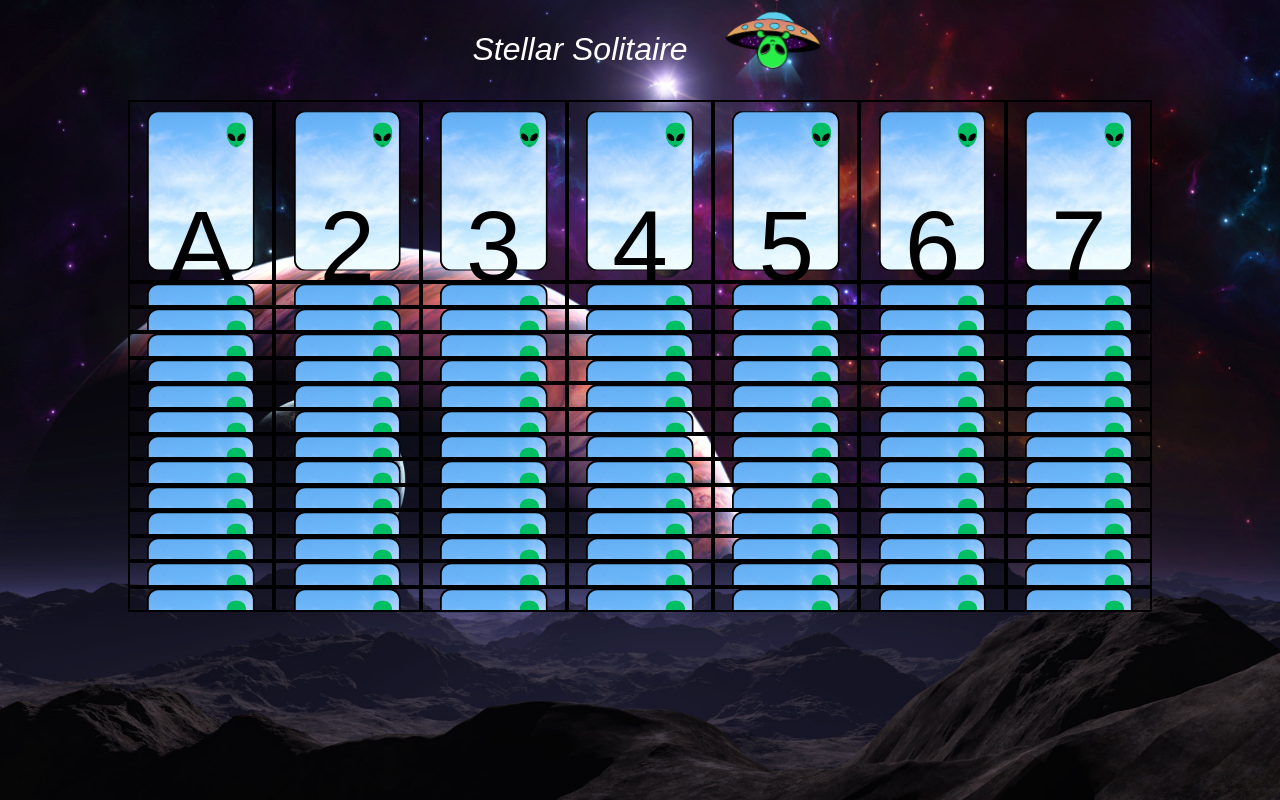
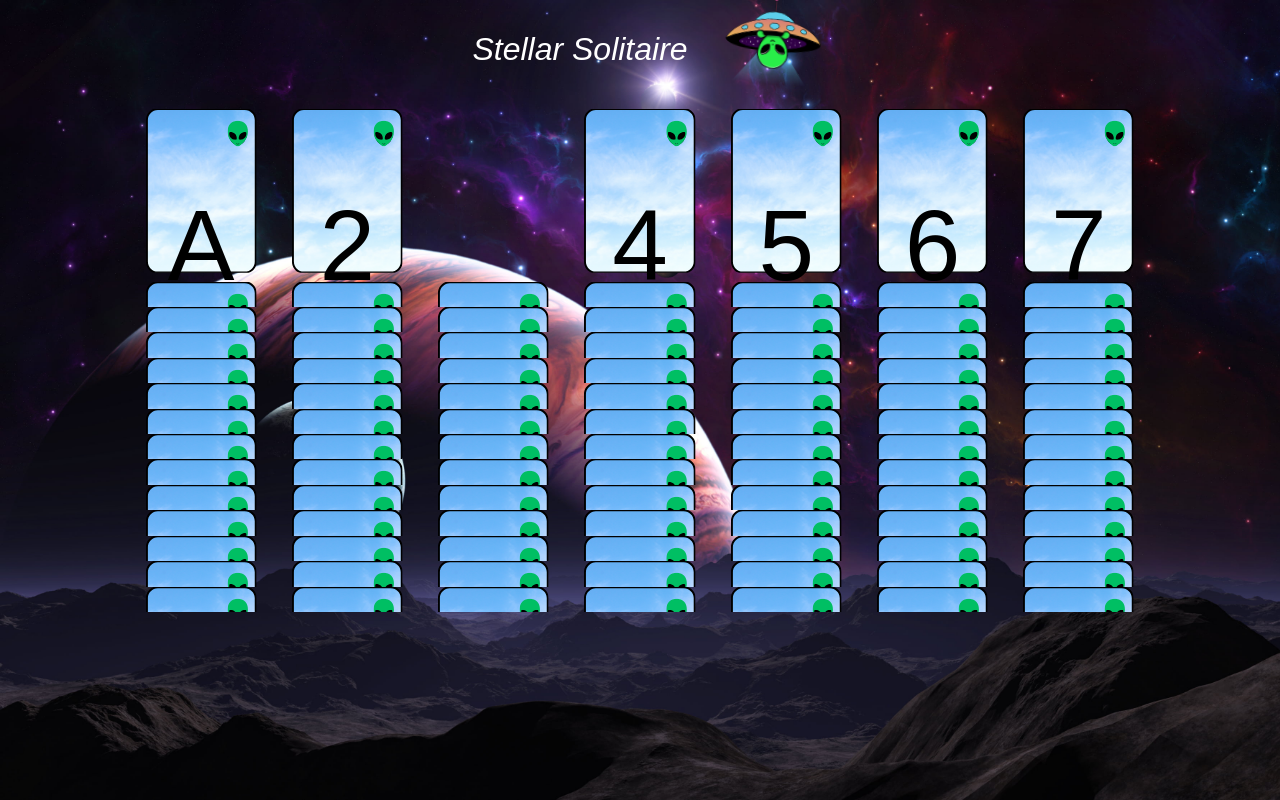
Before and after one commit to MichaelRaatsPro/StellarSolitaire, a React (Create React App) app in the folder solitaire-app/: page / in a window 1280 px wide. Built offline with nearby package versions, Linux system fonts and the light colour scheme.

Commit message:
removed grid border and 3rd topCard

```diff
--- a/solitaire-app/src/App.css
+++ b/solitaire-app/src/App.css
@@ -80,7 +80,7 @@ h1 {
   position: relative;
   max-width: 100%;
   overflow: hidden;
-  border: 2px solid black; /* Border for all sides*/
+  /* border: 2px solid black; Border for all sides */
   justify-items: center; /*centers the card in the middle of the container
   /* min-height: auto; */
 }
--- a/solitaire-app/src/App.jsx
+++ b/solitaire-app/src/App.jsx
@@ -23,7 +23,9 @@ function App() {
   const topCards = [];
 
   for (let x = 1; x < 8; x++) {
-    topCards.push(<Card key={`card-${x}`} suit = {'alien'} cardValue={x} stackID={0} grdCol = {x} grdRow = {1}  updateTopOfStacks={updateTopOfStacks} topOfStacks={topOfStacks} />)
+    if (x !==  3){
+      topCards.push(<Card key={`card-${x}`} suit = {'alien'} cardValue={x} stackID={0} grdCol = {x} grdRow = {1}  updateTopOfStacks={updateTopOfStacks} topOfStacks={topOfStacks} />)
+    }
   }
 
 
```
